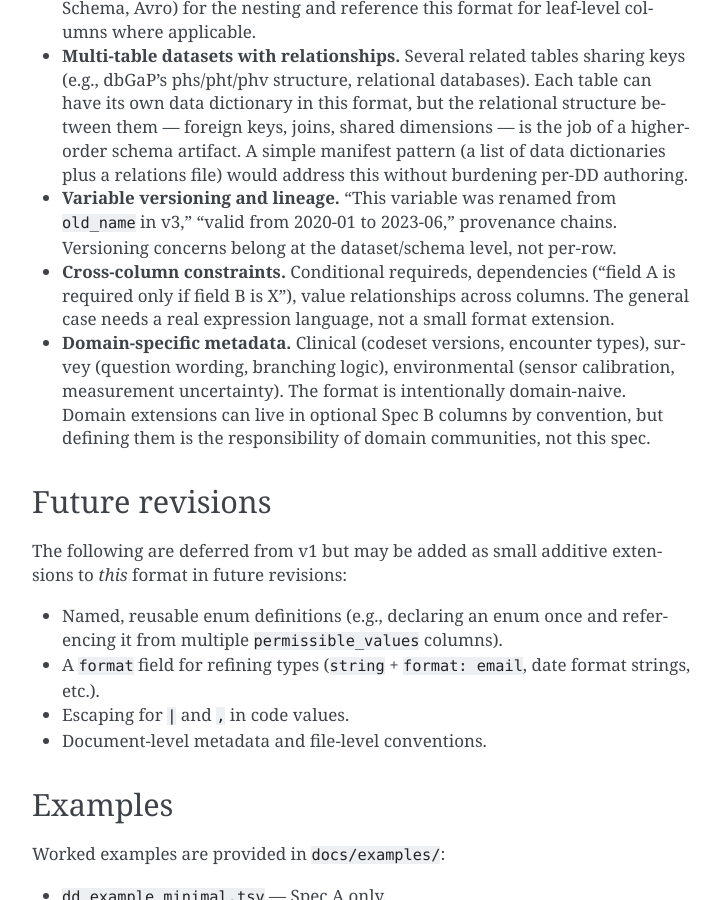
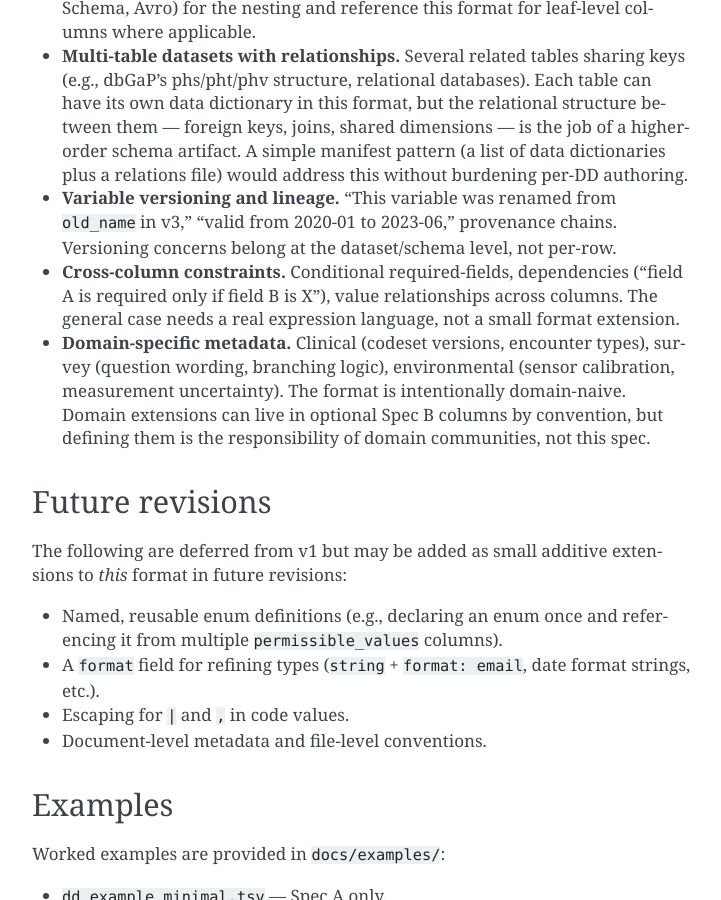
Before and after one commit to linkml/schema-automator, a Sphinx documentation site: the page built from docs/data_dictionary_format.rst, in a window 1280 px wide and 900 px high, scrolled down 6341 px. Shown: the whole window, without its empty margins (388-1109 px from the left). Built offline with Sphinx 7.4.7, drawn with Linux system fonts in a browser that asks for light colours; pages that are not in the unit, such as notebooks, are missing from menus.

Commit message:
Fix codespell flag: 'requireds' -> 'required-fields'

```diff
--- a/docs/data_dictionary_format.rst
+++ b/docs/data_dictionary_format.rst
@@ -322,7 +322,7 @@ scope:
   ``old_name`` in v3," "valid from 2020-01 to 2023-06," provenance chains.
   Versioning concerns belong at the dataset/schema level, not per-row.
 
-- **Cross-column constraints.** Conditional requireds, dependencies
+- **Cross-column constraints.** Conditional required-fields, dependencies
   ("field A is required only if field B is X"), value relationships
   across columns. The general case needs a real expression language, not
   a small format extension.
```
